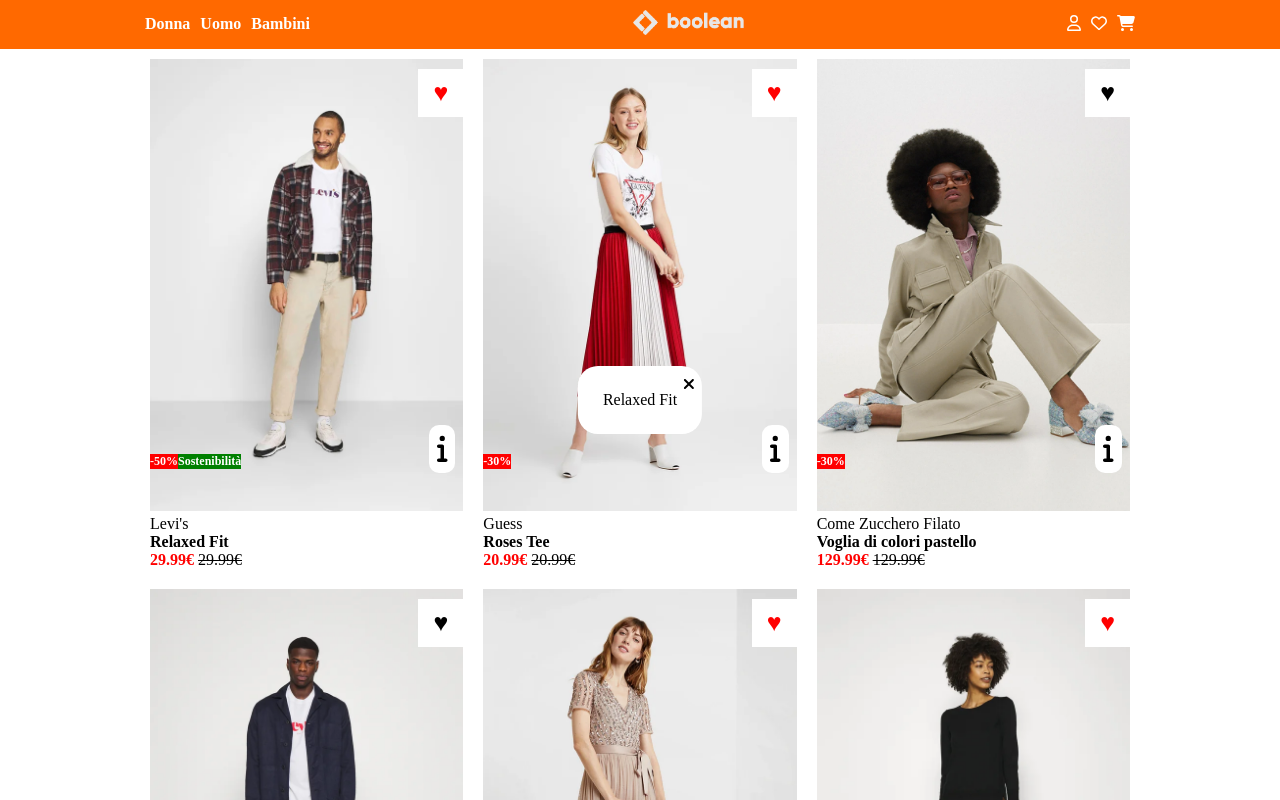
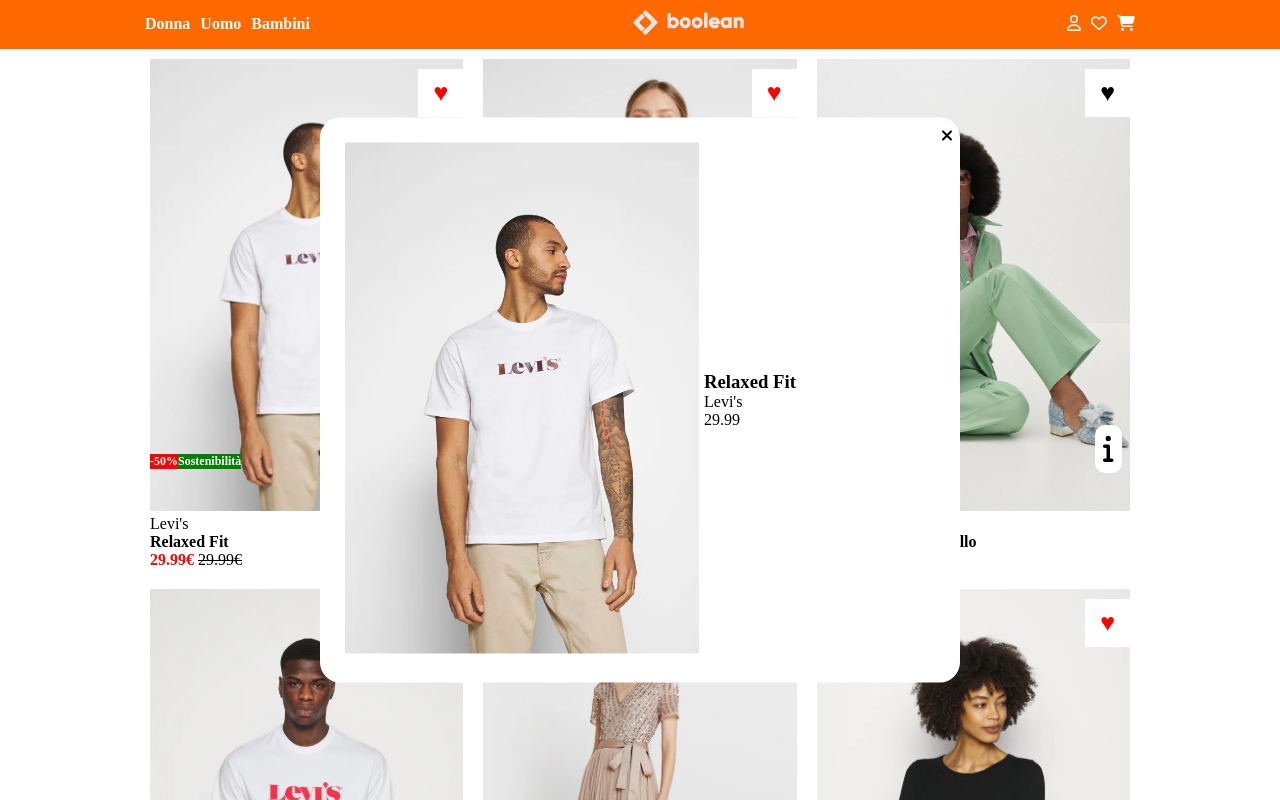
Before and after one commit to danieleardizzone/vite-boolando, a Vue app: page / in a window 1280 px wide. Both pictures are taken after a click on the element 442 px from the left and 449 px from the top of the page. Shown: the top 800 px of the page. Built offline with nearby package versions, Linux system fonts and the light colour scheme; data requests are answered from the project's data file.

Commit message:
ADD - full modal

```diff
--- a/src/components/MainContent.vue
+++ b/src/components/MainContent.vue
@@ -36,7 +36,15 @@
 
         <div v-if="open" class="modal">
             <div class="card">
-                {{ selectedProduct.name }}
+                <div class="card-img">
+                    <img :src="'/img/' + selectedProduct.frontImage">
+                    <img :src="'/img/' + selectedProduct.backImage" class="card-img__back">
+                </div>
+                <div class="card-txt">
+                    <h3>{{ selectedProduct.name }}</h3>
+                    <p>{{ selectedProduct.brand }}</p>
+                    <p>{{ selectedProduct.price }}</p>
+                </div>
                 <font-awesome-icon @click="closeModal()" class="xmark" icon="fa-solid fa-xmark" />
             </div>
         </div>
@@ -64,7 +72,32 @@
         padding: 25px;
         border-radius: 20px;
 
+        display: flex;
+        gap: 5px;
 
+        .card-img {
+            max-width: 60%;
+
+            position: relative;
+
+            .card-img__back {
+                position: absolute;
+                top: 0;
+                bottom: 0;
+                left: 0;
+                right: 0;
+
+                opacity: 0;
+
+                &:hover {
+                    opacity: 1;
+                }
+            }
+        }
+
+        .card-txt {
+            align-self: center;
+        }
     }
 
     .xmark {
--- a/src/components/Product.vue
+++ b/src/components/Product.vue
@@ -16,8 +16,8 @@
     <div class="card">
         <div>
             <figure class="card-image">
-                <img class="first" :src="'/img/' + product.backImage">
-                <img class="second" :src="'/img/' + product.frontImage">
+                <img class="first" :src="'/img/' + product.frontImage">
+                <img class="second" :src="'/img/' + product.backImage">
             </figure>
             <div class="heart" :class="product.isInFavorites === true ? 'red-heart' : ''">&hearts;</div>
 
```
